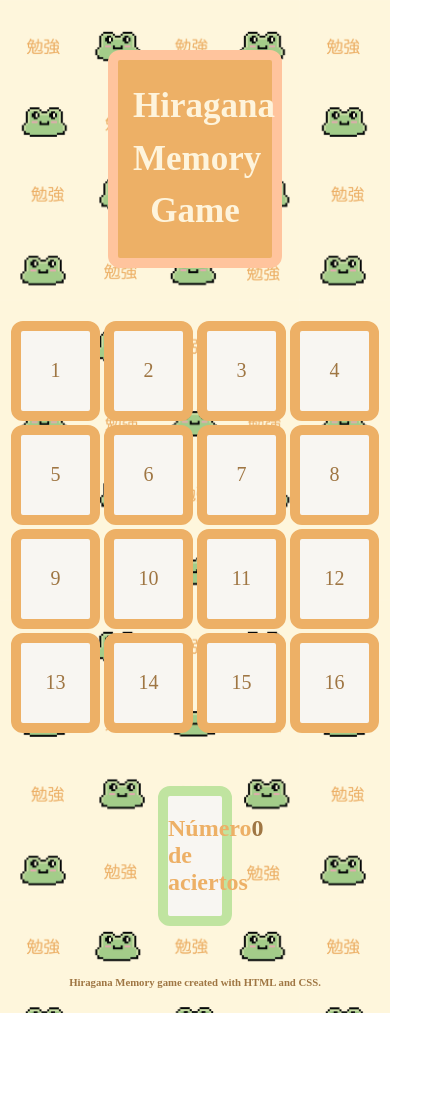
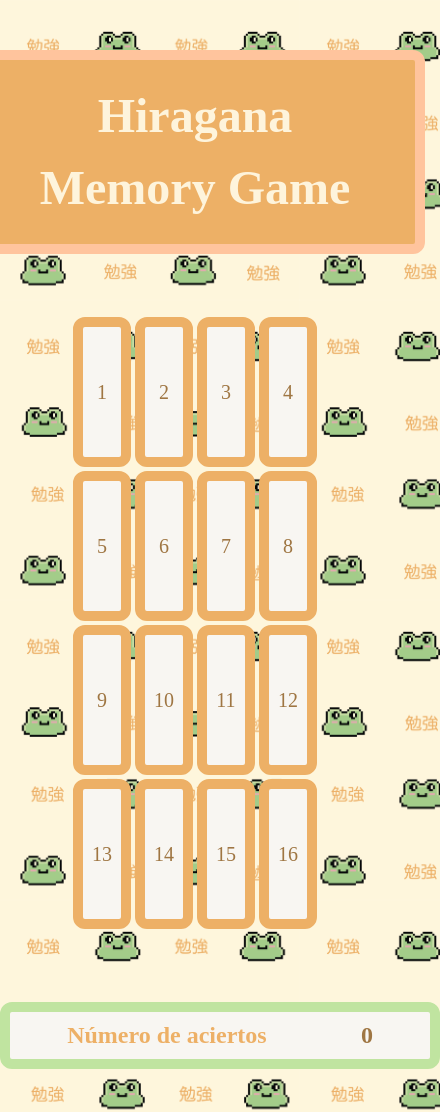
Before and after one commit to niarobles-design/memory_game, a plain HTML site: page index.html in a window 390 px wide. Shown: the top 1112 px of the page, 440 px wide, since content can reach past the window. Before the commit the page ends 1013 px from the top, so only its background shows below. Drawn offline with Linux system fonts and the light colour scheme; a web font is replaced by a local one.

Commit message:
feat: responsive behaviour

```diff
--- a/index.html
+++ b/index.html
@@ -9,32 +9,32 @@
 <body>
     <main>
         <section class="section01">
-            <h1>Hiragana<br>Memory Game</h1>
+            <h1 class="main-title">Hiragana<br>Memory Game</h1>
 
             <table>
                 <tr>
-                    <td><button>1</button></td>
-                    <td><button>2</button></td>
-                    <td><button>3</button></td>
-                    <td><button>4</button></td>
+                    <td><button type="button">1</button></td>
+                    <td><button type="button">2</button></td>
+                    <td><button type="button">3</button></td>
+                    <td><button type="button">4</button></td>
                 </tr>
                 <tr>
-                    <td><button>5</button></td>
-                    <td><button>6</button></td>
-                    <td><button>7</button></td>
-                    <td><button>8</button></td>
+                    <td><button type="button">5</button></td>
+                    <td><button type="button">6</button></td>
+                    <td><button type="button">7</button></td>
+                    <td><button type="button">8</button></td>
                 </tr>
                 <tr>
-                    <td><button>9</button></td>
-                    <td><button>10</button></td>
-                    <td><button>11</button></td>
-                    <td><button>12</button></td>
+                    <td><button type="button">9</button></td>
+                    <td><button type="button">10</button></td>
+                    <td><button type="button">11</button></td>
+                    <td><button type="button">12</button></td>
                 </tr>
                 <tr>
-                    <td><button>13</button></td>
-                    <td><button>14</button></td>
-                    <td><button>15</button></td>
-                    <td><button>16</button></td>
+                    <td><button type="button">13</button></td>
+                    <td><button type="button">14</button></td>
+                    <td><button type="button">15</button></td>
+                    <td><button type="button">16</button></td>
                 </tr>
             </table>
 
@@ -46,7 +46,7 @@
         </section>
 
     </main>
-    <footer>
+    <footer class="footer">
         <h6>Hiragana Memory game created with HTML and CSS.</h6>
     </footer>
 </body>
--- a/styles.css
+++ b/styles.css
@@ -1,5 +1,10 @@
 @import url('https://fonts.googleapis.com/css2?family=Capriola&display=swap');
 
+*,
+*::after,
+*::before{
+    margin:0;
+}
 
 body {
     background-image: url(images/froggy_background1.png);
@@ -8,49 +13,48 @@ body {
     font-family: "Capriola", serif;
     font-weight: 400;
     font-style: normal;
+
 }
 
-footer .section01 {
+/* Cards section */
+
+.section01 {
     display:flex;
     flex-direction: column;
     justify-content: center;
-
+    align-items: center;
+    padding: 50px;
 }
 
-.section02 {
-    display: flex;
-    flex-direction: row;
-    justify-content: space-evenly;
-    background-color: #f8f6f2;
-    margin: 50px 150px;
+/* Title */
+
+.section01 h1 {
+    font-size: 3rem;
+    line-height: 1.5;
+    text-align: center;
+    color:#fef4dc;
+    background-color: #edb066;
+    padding: 20px;
     border-radius: 12px;
-    border: solid 10px #c0e4a0;
-    color: #edb066;
+    border: solid 10px #ffc49d;
+    width: 400px;
+    margin-bottom: 40px;
 }
 
-.contador {
-    color:#9f7643;
-}
-h1 {
-    font-size: 35px;
-    line-height: 1.5;
-    color:#fef4dc;
-    background-color: #edb066;
-    text-align: center;
-    padding: 20px 15px;
-    margin: 50px 100px;
-    border-radius: 12px;
-    border: solid 10px #ffc49d;
-    flex: 1 1 300px;
-}
+/* Table styling */
 
-table {
+.section01 table {
     width: 100%;
+    margin: auto;
+    padding:20px;
 }
 
 td {
     text-align: center;
-    height: 100px;
+    width: 150px;
+    height: 150px;
+    margin: auto;
+
 }
 
 button {
@@ -59,17 +63,43 @@ button {
     font-style: normal;
     font-size: 20px;
     color: #9f7643;
+    border: solid 10px #edb066;
+    border-radius: 12px;
+    background-color: #f8f6f2;
+    height: 100%;
     width: 100%;
-    justify-content: center;
-    height: 100%;
-    border-radius: 12px;
-    border: solid 10px #edb066;
-    background-color: #f8f6f2;
-
 }
 
-h6{
-    justify-content: center;
+/* Game Stats Styling */
+
+.section02 {
+    display: flex;
+    justify-content: space-around;
+    background-color: #f8f6f2;
+    width: 400px;
+    margin: auto;
+    padding: 10px;
+    border-radius: 12px;
+    border: solid 10px rgb(192, 228, 160);
+    color: #edb066;
+}
+
+.contador {
+    color:#9f7643;
+}
+
+
+
+/* Footer styling */
+
+.footer {
+    background-color: rgba(192, 228, 160, 0.7);
+    width: 100%;
+    padding: 10px;
+    margin-top: 100px;
+}
+
+.footer h6 {
     text-align: center;
-    color: #9f7643;
+    color: #754509;
 }
```
